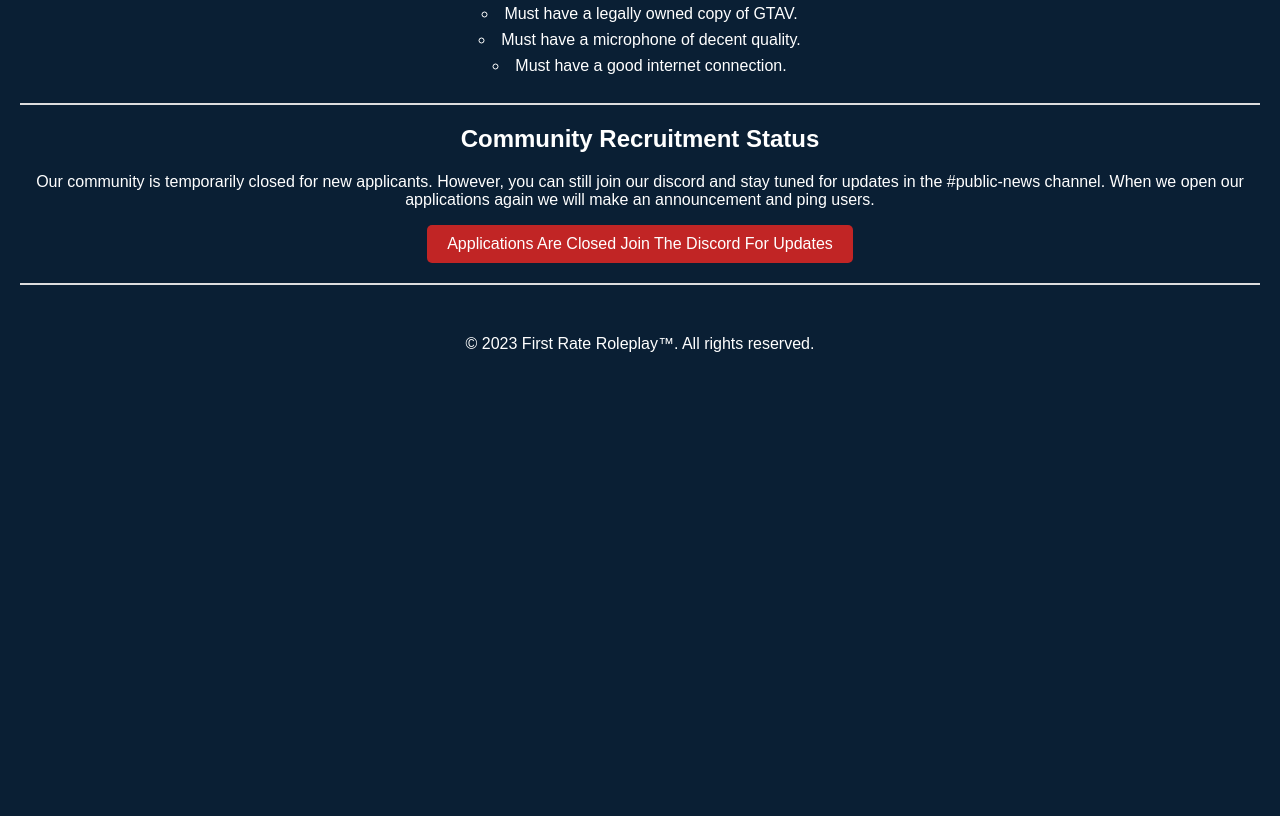
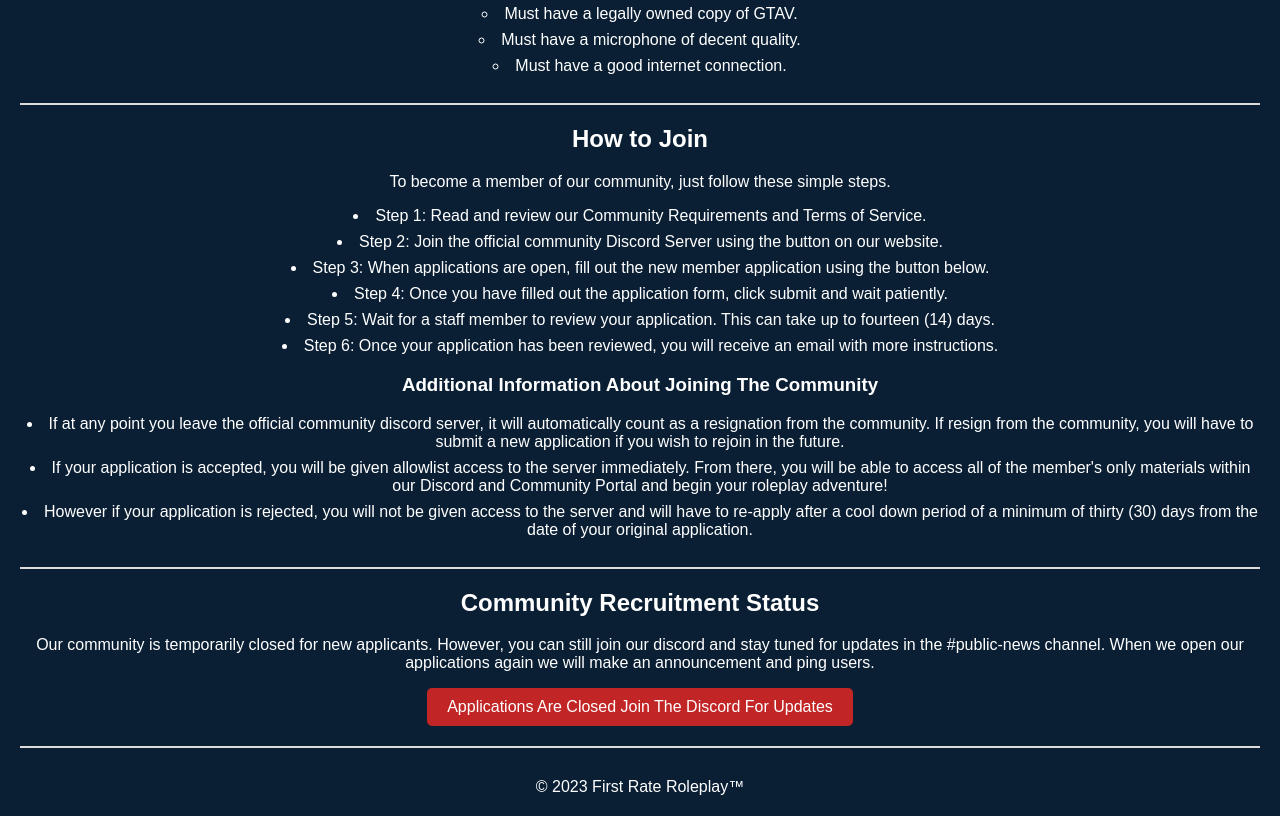
Before and after one commit to FirstRateRoleplay/www.FirstRateRoleplay.com, a plain HTML site: page index.html in a window 1280 px wide. Shown: the part 1445-2261 px from the top of the page. Before the commit the page ends 1818 px from the top, so only its background shows below. Drawn offline with Linux system fonts and the light colour scheme.

Commit message:
How To Join Section

```diff
--- a/index.css
+++ b/index.css
@@ -81,7 +81,7 @@ a.btn {
 
 /* Styling for the footer */
 footer {
-  margin-top: 50px;
+  margin-top: 30px;
 }
 
 /* Navigation Menu */
--- a/index.html
+++ b/index.html
@@ -5,6 +5,7 @@
     <meta name="viewport" content="width=device-width, initial-scale=1.0">
     <title>First Rate Roleplay™</title>
     <link rel="stylesheet" href="index.css">
+    <link rel="icon" href="favicon.png" t   ype="image/x-icon">
 </head>
 <body>
 
@@ -66,14 +67,35 @@
       </bullet>
     </section>
 
+    <section>
+        <h2>How to Join</h2>
+        <p>To become a member of our community, just follow these simple steps.</p>
+        <bullet>
+          <li>Step 1: Read and review our Community Requirements and Terms of Service. </li>
+          <li>Step 2: Join the official community Discord Server using the button on our website.</li>
+          <li>Step 3: When applications are open, fill out the new member application using the button below. </li>
+          <li>Step 4: Once you have filled out the application form, click submit and wait patiently. </li>
+          <li>Step 5: Wait for a staff member to review your application. This can take up to fourteen (14) days. </li>
+          <li>Step 6: Once your application has been reviewed, you will receive an email with more instructions.</li>
+        </bullet>
+        <h3> Additional Information About Joining The Community</h3>
+        <bullet>
+            <li>If at any point you leave the official community discord server, it will automatically count as a resignation from the community. If resign from the community, you will have to submit a new application if you wish to rejoin in the future. </li>
+            <li>If your application is accepted, you will be given allowlist access to the server immediately. From there, you will be able to access all of the member's only materials within our Discord and Community Portal and begin your roleplay adventure! </li>
+            <li>However if your application is rejected, you will not be given access to the server and will have to re-apply after a cool down period of a minimum of thirty (30) days from the date of your original application. </li>
+        </bullet>
+      </section>
+
+
     <section id="recruitment">
         <h2>Community Recruitment Status</h2>
         <p>Our community is temporarily closed for new applicants. However, you can still join our discord and stay tuned for updates in the #public-news channel. When we open our applications again we will make an announcement and ping users.  </p>
         <a href="https://nav.firstrateroleplay.com/discord" class="btn">Applications Are Closed Join The Discord For Updates</a>
     </section>
 
+
     <footer>
-        <p>&copy; 2023 First Rate Roleplay™. All rights reserved.</p>
+        <p>&copy; 2023 First Rate Roleplay™</p>
     </footer>
 </body>
 </html>
```
